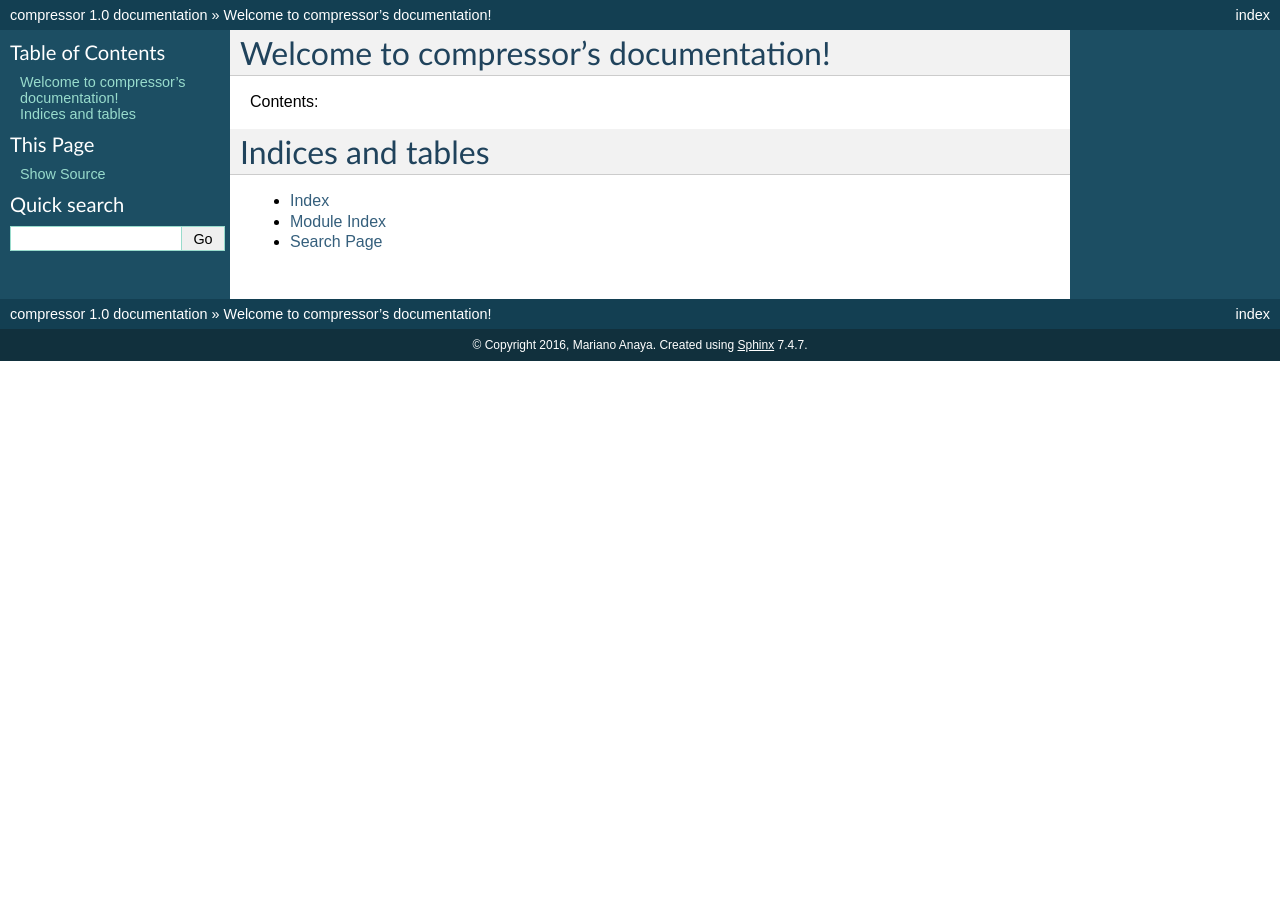
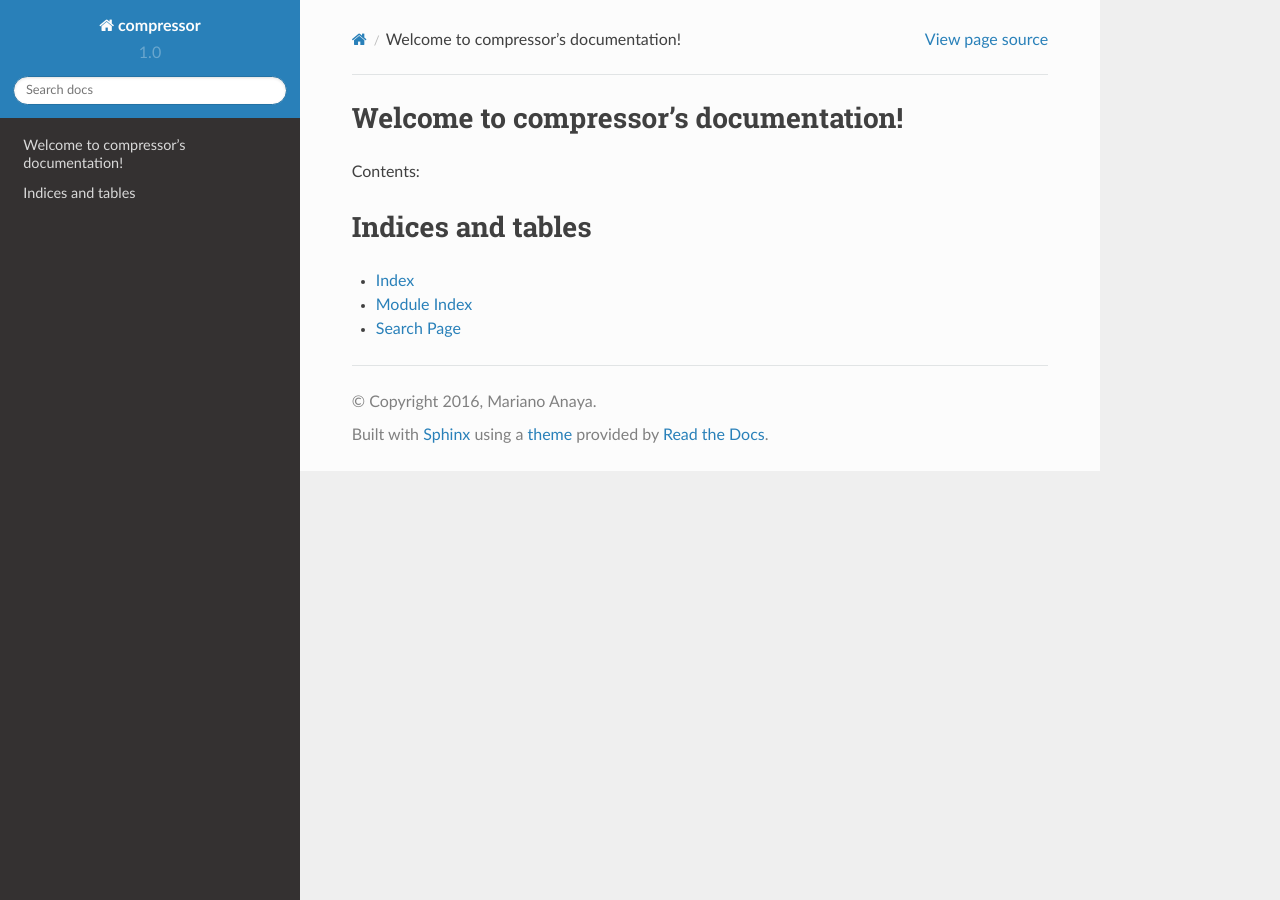
Before and after one commit to rmariano/compr, a Sphinx documentation site: the page built from doc/index.rst, in a window 1280 px wide. Built offline with Sphinx 7.4.7 and the Read the Docs theme 2.0.0, drawn with Linux system fonts in a browser that asks for light colours.

Commit message:
Use RTD theme for html doc

```diff
--- a/doc/conf.py
+++ b/doc/conf.py
@@ -19,6 +19,9 @@
 #
 import os
 import sys
+
+import sphinx_rtd_theme
+
 sys.path.insert(0, os.path.abspath('..'))
 
 # -- General configuration ------------------------------------------------
@@ -127,7 +130,8 @@ todo_include_todos = True
 # The theme to use for HTML and HTML Help pages.  See the documentation for
 # a list of builtin themes.
 #
-html_theme = 'classic'
+html_theme = 'sphinx_rtd_theme'
+html_theme_path = [sphinx_rtd_theme.get_html_theme_path()]
 
 # Theme options are theme-specific and customize the look and feel of a theme
 # further.  For a list of options available for each theme, see the
```
